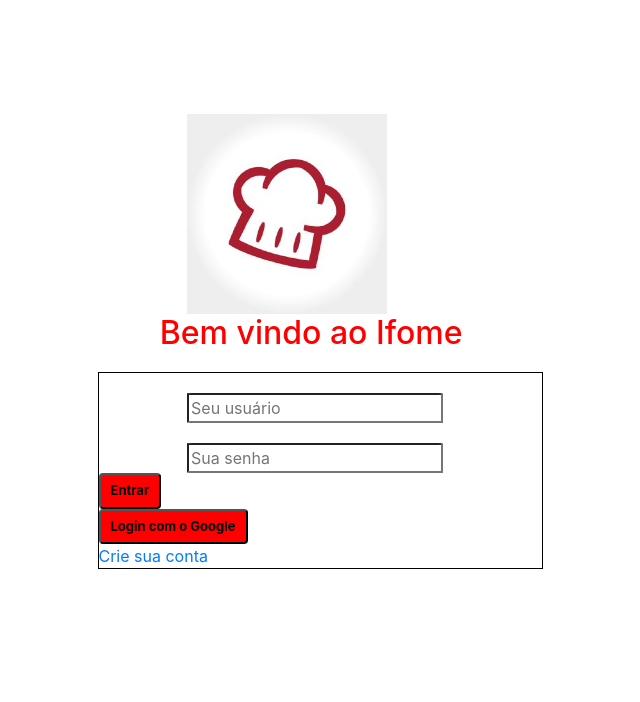
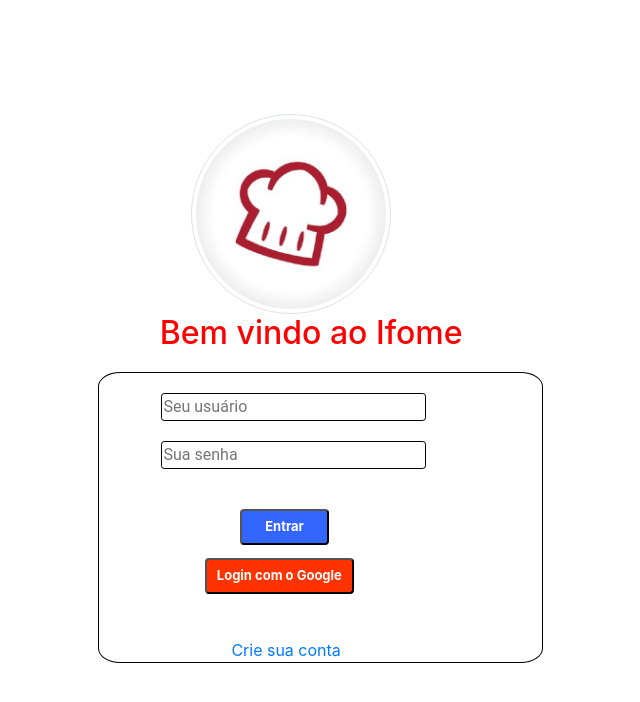
Before and after one commit to App-FoodRecipes/Front-end, a React (Create React App) app: page / in a window 1280 px wide. Shown: the top 702 px of the page, without its empty margins (320-960 px from the left). Built offline with nearby package versions, Linux system fonts and the light colour scheme.

Commit message:
Atualizando css login

```diff
--- a/src/pages/Logon/index.js
+++ b/src/pages/Logon/index.js
@@ -10,26 +10,25 @@ export default function Logon(){
     return(
 <div className="container">
     <div class="row justify-content-center">
-        <div class="col-xl-5 col-lg-3 col-md-4" style={{marginTop : '10%'}}>
+        <div className="col-xl-5 col-lg-3 col-md-4" style={{marginTop : '10%'}} >
             <div className="logoprincipal">
-            <Image src={ifomeLogo} height="200px" width="200px" alt="logo ifome"/>
+            <Image src={ifomeLogo} height="200px" width="200px" alt="logo ifome" roundedCircle thumbnail/>
             </div>
             <div>
                 <h2>Bem vindo ao Ifome</h2>
             </div>
-            <div>
-            <form>
-            <input placeholder="Seu usuário"/>
-            <input placeholder="Sua senha"/>
+            <form className="box" height="200px" width="200px">
+            <input id="name" placeholder="Seu usuário"/>
+            <input id="name" type="password" placeholder="Sua senha"/>
             <div>
             <button className="buttonentrar" type="submit"> Entrar </button>
             <br/>
             <button className="buttongoogle" type="submit"> Login com o Google </button>
             </div>
+            <div style={{marginTop : '10%'}}>
             <a href="/register">Crie sua conta</a>
+            </div>
             </form>
-
-            </div>
         </div>
     </div>
 </div>
--- a/src/pages/Logon/styles.css
+++ b/src/pages/Logon/styles.css
@@ -4,36 +4,55 @@ h2{
 }
 
 .logoprincipal{
-    margin-left: 20%;
+    margin-left: 21%;
 }
 
-input{
+input {
     margin-top: 20px;
-    margin-left: 20%;
-    border-radius: 2%;
+    margin-left: 14%;
+    font-family: 'Roboto', sans-serif;
+    color: #333;
+    font-size: 1.0rem;
+    border-radius: 0.2rem;
+    background-color: rgb(255, 255, 255);
+    border: solid 0.5px black;
+    width: 60%;
+
 }
 
-.buttonentrar{
+.buttonentrar {
     border-radius:4px;
     display:inline-block;
-    background-color: red;
+    background-color: #3366ff;
     font-weight:bold;
     font-size:13px;
     padding:6px 10px;
     text-decoration:none;
+    margin-left: 32%;
+    margin-top: 40px;
+    color: white;
+    width: 20%;
 }
 
-.buttongoogle{
+.buttongoogle {
     border-radius:4px;
     display:inline-block;
-    background-color: red;
+    background-color:  #ff3300;
     font-weight:bold;
     font-size:13px;
     padding:6px 10px;
     text-decoration:none;
+    margin-left: 24%;
+    color: white;
+    margin-top: 3%;
 }
 
-form{
+a {
+    margin-left: 30%;
+}
+
+form {
     border: black 1px solid;
     margin-top: 20px;
+    border-radius: 5%;
 }
```
